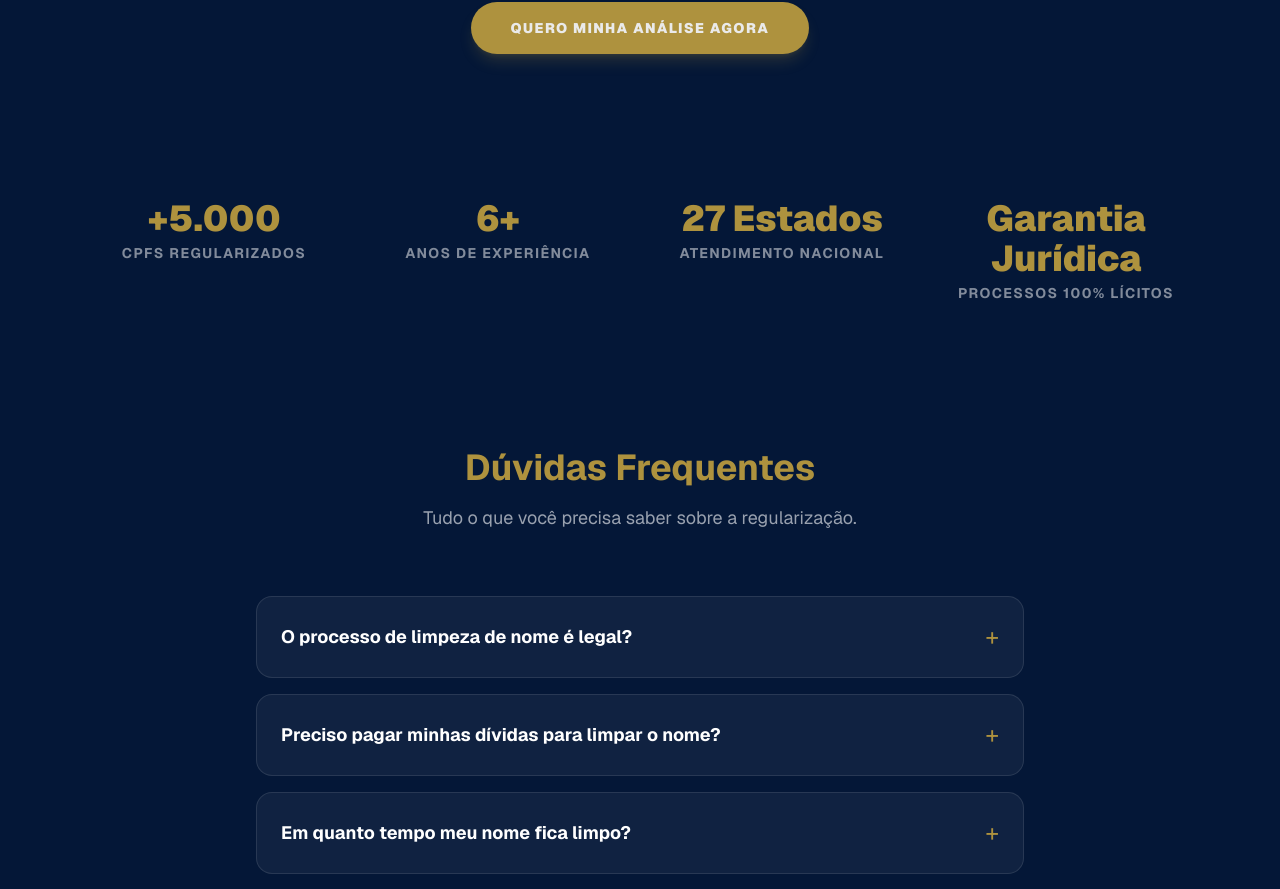
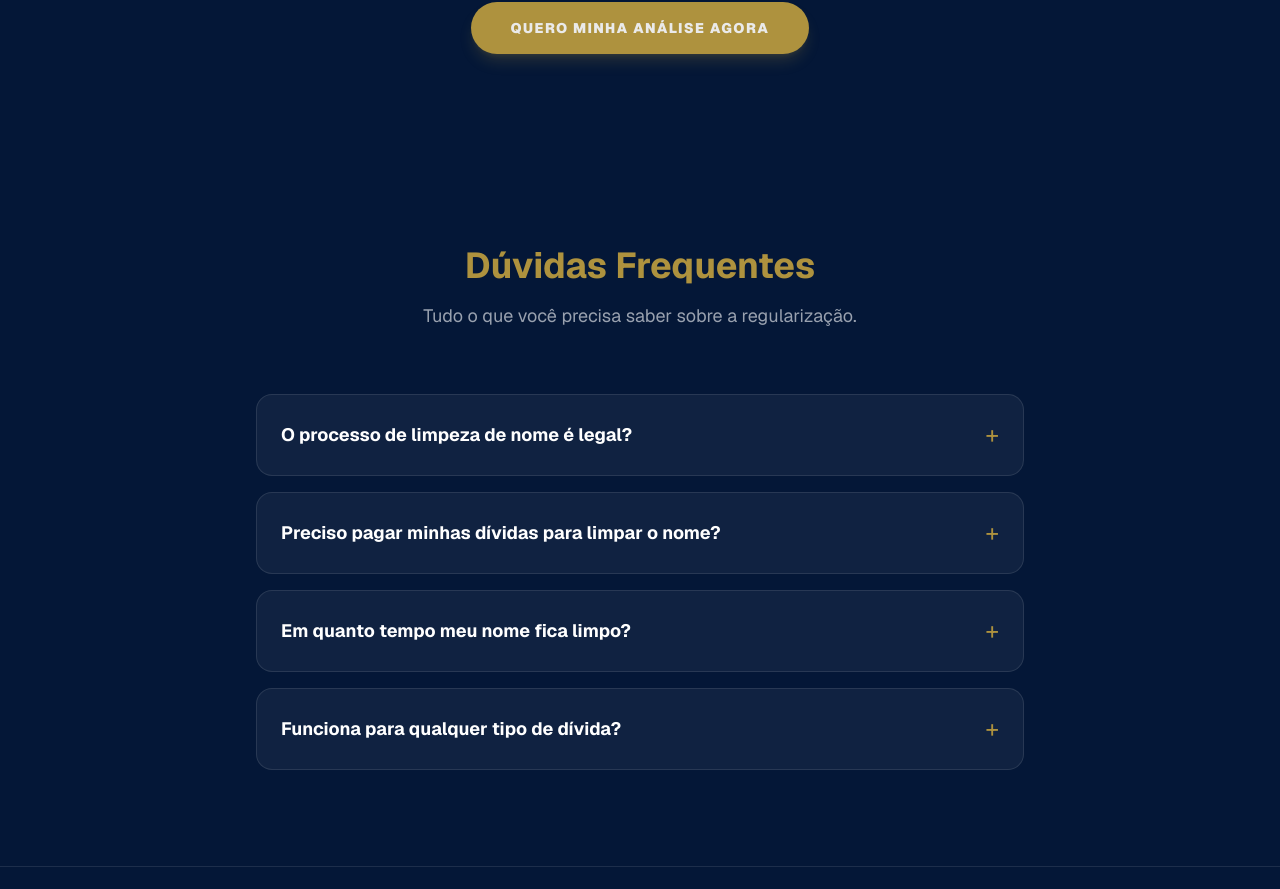
Before and after one commit to carloshenriquecarvalho/esp-landing-page, a Next.js app: page / in a window 1280 px wide. Shown: the part 5375-6264 px from the top of the page. Built offline with nearby package versions, Linux system fonts and the light colour scheme.

Commit message:
hide Authority Section for now

```diff
--- a/app/page.tsx
+++ b/app/page.tsx
@@ -19,7 +19,7 @@ export default function Home() {
       <TestimonialsSection></TestimonialsSection>
       <FormSection></FormSection>
       <ProcessSection></ProcessSection>
-      <AuthoritySection></AuthoritySection>
+      {/* <AuthoritySection></AuthoritySection> */}
       <FAQSection></FAQSection>
       <Footer></Footer>
     </main>
```
